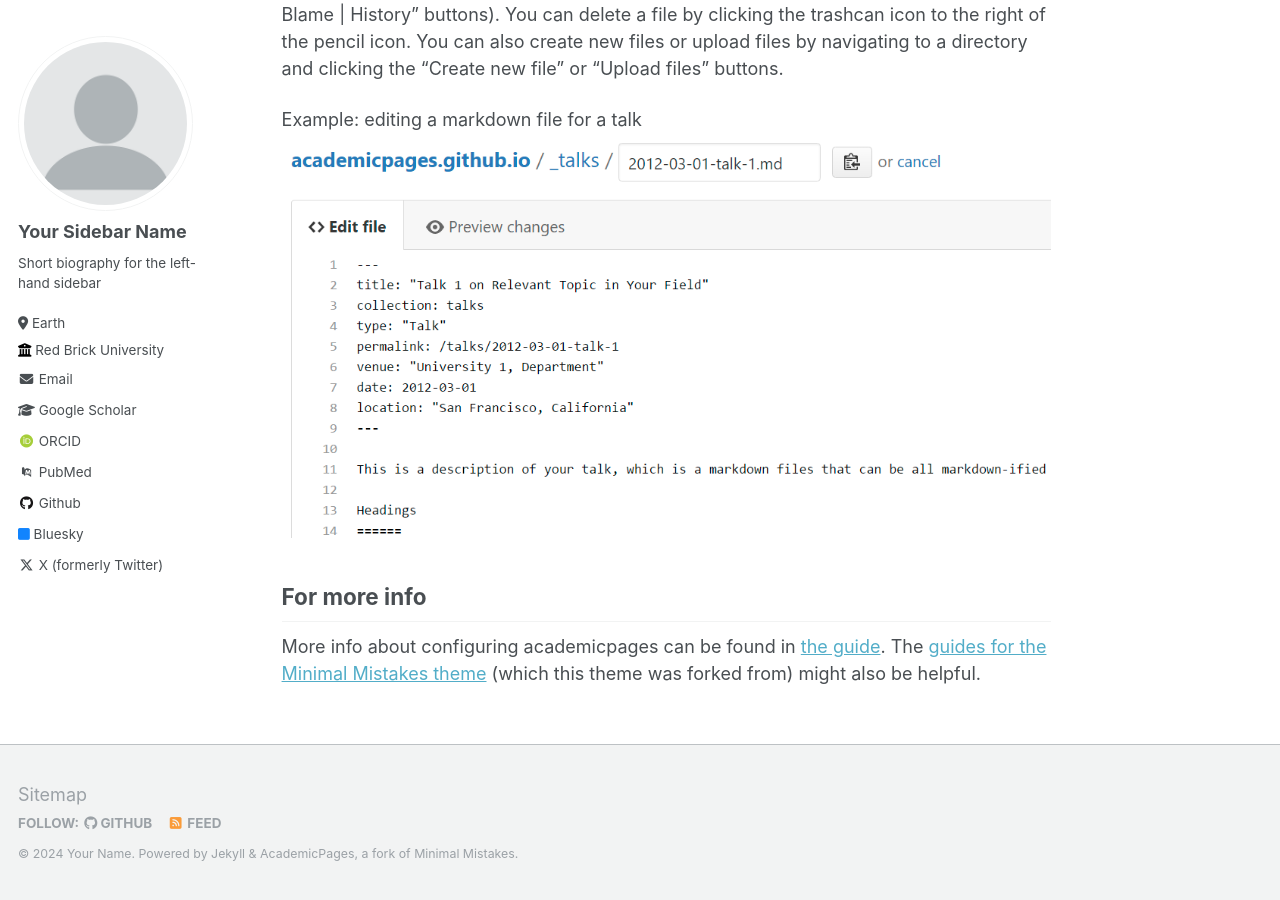
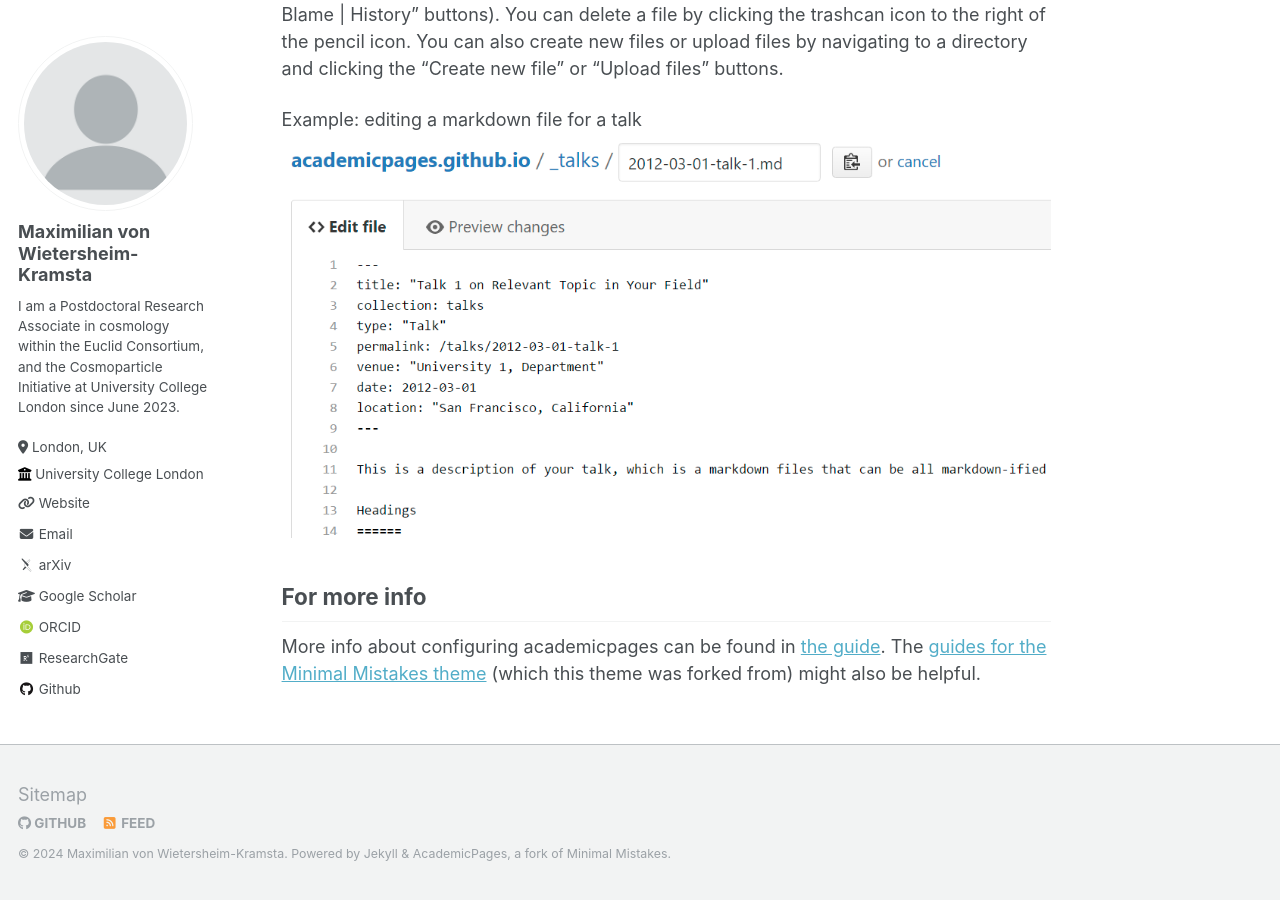
Before and after one commit to mwiet/mwiet.github.io, a Jekyll site: the page built from _pages/about.md, in a window 1280 px wide and 900 px high, scrolled down 2463 px. Built offline with Jekyll 4.4.1, drawn with Linux system fonts in a browser that asks for light colours; some web fonts are replaced; some of the changed text lies outside the part shown.

Commit message:
Update _config.yml

```diff
--- a/_config.yml
+++ b/_config.yml
@@ -7,14 +7,14 @@
 # server process.
 
 # Basic Site Settings
-locale                   : "en-US"
-title                    : "Your Name / Site Title"
+locale                   : "en-UK"
+title                    : "Maximilian von Wietersheim-Kramsta"
 title_separator          : "-"
-name                     : &name "Your Name"
-description              : &description "personal description"
-url                      : https://academicpages.github.io # the base hostname & protocol for your site e.g. "https://mmistakes.github.io"
+name                     : &name "Maximilian von Wietersheim-Kramsta"
+description              : &description "Welcome to my website!"
+url                      : https://mwiet.github.io # the base hostname & protocol for your site e.g. "https://mmistakes.github.io"
 baseurl                  : "" # the subpath of your site, e.g. "/blog"
-repository               : "academicpages/academicpages.github.io"
+repository               : "mwiet/mwiet.github.io"
 
 # Site Author - The following control what appear as part of the author content on the side bar.
 #               If a field is blank the icon and link will not appear, otherwise it will be shown.
@@ -22,32 +22,32 @@ repository               : "academicpages/academicpages.github.io"
 author:
   # Biographic information
   avatar           : "profile.png"
-  name             : "Your Sidebar Name"
+  name             : "Maximilian von Wietersheim-Kramsta"
   pronouns         : # example: "she/her"
-  bio              : "Short biography for the left-hand sidebar"
-  location         : "Earth"
-  employer         : "Red Brick University"
-  uri              : # URL
-  email            : "none@example.org"
+  bio              : "I am a Postdoctoral Research Associate in cosmology within the Euclid Consortium, and the Cosmoparticle Initiative at University College London since June 2023."
+  location         : "London, UK"
+  employer         : "University College London"
+  uri              : "https://wietersheim-kramsta.com"# URL
+  email            : "maximilian.wietersheim-kramsta.19@ucl.ac.uk"
 
   # Academic websites
-  arxiv            : # URL - Update with the correct link to your profile
-  googlescholar    : "https://scholar.google.com/citations?user=PS_CX0AAAAAJ"
+  arxiv            : "https://arxiv.org/a/vonwietersheimkramsta_m_1.html" # URL - Update with the correct link to your profile
+  googlescholar    : "https://scholar.google.co.uk/citations?user=r-RVOnYAAAAJ"
   impactstory      : # URL
-  orcid            : "http://orcid.org/yourorcidurl"
-  pubmed           : "https://www.ncbi.nlm.nih.gov/pubmed/?term=john+snow"
-  researchgate     : # URL
+  orcid            : "https://orcid.org/0000-0003-4986-5091"
+  pubmed           :
+  researchgate     : "https://www.researchgate.net/profile/Maximilian-Von-Wietersheim-Kramsta" # URL
 
   # Repositories and software development
   bitbucket        : # Username - Update with your username on the site
   codepen          : # Username
   dribbble         : # Username
-  github           : "academicpages"
+  github           : "mwiet"
   kaggle           : # Username
   stackoverflow    : # User number or user number and name (i.e., use "1" or "1/jeff-atwood")
 
   # Social media
-  bluesky          : "bsky.app" # Replace this with you Bluesky username
+  bluesky          : # Replace this with you Bluesky username
   facebook         : # Username
   flickr           : # Username
   foursquare       : # Username
@@ -64,7 +64,7 @@ author:
   steam            : # Username
   telegram         : # URL
   tumblr           : # Username
-  twitter          : "UniofOxford"  # Replace this with your X / Twitter handle
+  twitter          : # Replace this with your X / Twitter handle
   vine             : # Username
   weibo            : # Username
   wikipedia        : # Username
@@ -250,15 +250,6 @@ defaults:
       author_profile: true
       share: true
       comments: true
-  # _portfolio
-  - scope:
-      path: ""
-      type: portfolio
-    values:
-      layout: single
-      author_profile: true
-      share: true
-      comment: true
   # _talks
   - scope:
       path: ""
```
